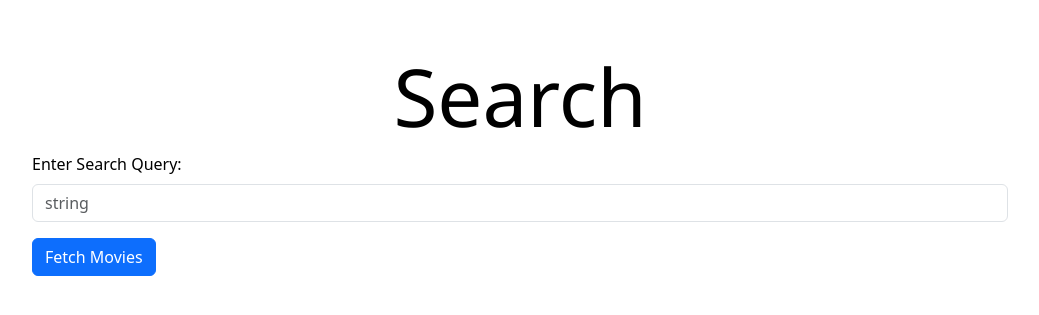
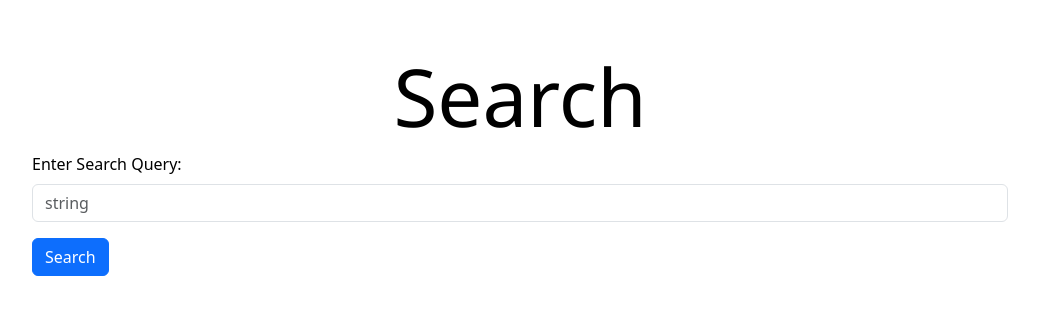
Before and after one commit to Ditmanson/mountainlionmovies, a Django app: page /search_movies/ in a window 1280 px wide. Shown: the part 90-405 px from the top of the page, without its empty margins (120-1159 px from the left). Run offline with Django 5.2, Linux system fonts and the light colour scheme; parts of the project's set-up code (start-up, migrations or seed data) failed here and were passed over.

Commit message:
search updated

```diff
--- a/filmproject/static/scripts/search.js
+++ b/filmproject/static/scripts/search.js
@@ -2,50 +2,91 @@
 import { search_url, pop_url, image_url, fetchData } from './fetch_tmdb_data.js';
 import { postData, getCsrfToken } from './post_mountainmovie_db.js';
 
-
 let search_input = document.getElementById('search_input');
 let search_button = document.getElementById('search_button');
-let movie_title0 = document.getElementById('movie_title0');
-let movie_poster0 = document.getElementById('movie_poster0');
 const resultsDiv = document.getElementById('results');
+let search_results = []
 
+// Wait for DOM content to be loaded
 document.addEventListener('DOMContentLoaded', async () => {
     try {
         let pop_movies = await popular_movies();  // Fetch popular movies
-        // Make sure `pop_movies` is an array
-        if (!Array.isArray(pop_movies)) {
-            throw new Error("Expected an array of movies.");
-        }
-
-        // Iterate over the movies array with movie object
-        for (const movie of pop_movies) {
-            console.log("Movie:", movie);
-            const movieElement = document.createElement('div');
-            movieElement.classList.add('col', 'film-item');
-            const poster = movie.poster_path ? `${image_url}${movie.poster_path}` : 'https://images.unsplash.com/photo-1660922771242-c598e0808188?w=700&auto=format&fit=crop&q=60&ixlib=rb-4.0.3&ixid=M3wxMjA3fDB8MHxzZWFyY2h8N3x8c29ycnl8ZW58MHx8MHx8fDA%3D';
-            movieElement.innerHTML = `
-                <a href="/films/">
-                    <img src="${poster}" alt="${movie.title} Poster" class="film-poster">
-                </a>
-            <h5 class="film-title">${movie.title}</h5>
-            <button type="submit" class="btn btn-success btn-sm add-to-seen">Mark as Seen</button>
-            <button type="submit" class="btn btn-secondary btn-sm add-to-watchlist">Add to Watchlist</button>
-            `;
-            const resultsDiv = document.getElementById('results'); // Make sure this element exists in your HTML
-            resultsDiv.appendChild(movieElement);
+        if (Array.isArray(pop_movies)) {
+            pop_movies.forEach((movie) => {
+                createMovieElement(movie, resultsDiv);
+            });
+        } else {
+            throw new Error("Expected an array of popular movies.");
         }
     } catch (error) {
         console.error("Error in fetching or processing movies:", error);
     }
 });
 
+// Function to fetch popular movies
 let popular_movies = async () => {
     const data = await fetchData(pop_url('1'));
-    console.log('data:', data.results);
+    console.log('Fetched popular movies:', data.results);
     return data.results;
 };
+
+// Function to fetch searched movies
 let searched_movies = async (query) => {
     const data = await fetchData(search_url(query));
-    console.log('data:', data.results);
+    console.log('Fetched searched movies:', data.results);
     return data.results;
 };
+
+function createMovieElement(movie, container) {
+    const movieElement = document.createElement('div');
+    movieElement.classList.add('col', 'film-item');
+
+    const poster = movie.poster_path
+        ? `${image_url}${movie.poster_path}`
+        : 'https://images.unsplash.com/photo-1660922771242-c598e0808188?w=700&auto=format&fit=crop&q=60&ixlib=rb-4.0.3&ixid=M3wxMjA3fDB8MHxzZWFyY2h8N3x8c29ycnl8ZW58MHx8MHx8fDA%3D';
+
+    movieElement.innerHTML = `
+        <a href="/films/${movie.id}">
+            <img src="${poster}" alt="${movie.title} Poster" class="film-poster">
+        </a>
+        <h5 class="film-title">${movie.title}</h5>
+        <button type="submit" class="btn btn-success btn-sm add-to-seen">Mark as Seen</button>
+        <button type="submit" class="btn btn-secondary btn-sm add-to-watchlist">Add to Watchlist</button>
+    `;
+
+    container.appendChild(movieElement);
+}
+
+document.getElementById('search_input').addEventListener('keypress', (e) => {
+    if (e.key === 'Enter') {
+        e.preventDefault();
+        document.getElementById('search_button').click();
+    }
+});
+
+// Handle search button click
+document.getElementById('search_button').addEventListener('click', async () => {
+    const search_query = document.getElementById('search_input').value.trim();
+
+    // Clear previous search results
+    resultsDiv.innerHTML = '';
+
+    if (search_query) {
+        try {
+            // Fetch the searched movies
+            search_results = await searched_movies(search_query);
+
+            if (Array.isArray(search_results)) {
+                search_results.forEach((movie) => {
+                    createMovieElement(movie, resultsDiv);
+                });
+            } else {
+                throw new Error("Expected an array of search results.");
+            }
+        } catch (error) {
+            console.error("Error in fetching or processing search results:", error);
+        }
+    } else {
+        alert('Please enter a search term.');
+    }
+});
--- a/filmproject/templates/filmproject/search_movies.html
+++ b/filmproject/templates/filmproject/search_movies.html
@@ -7,7 +7,7 @@
       <label for="search_input" class="form-label">Enter Search Query:</label>
       <input type="string" id="search_input" class="form-control" placeholder="string" />
     </div>
-    <button id="search_button" class="btn btn-primary">Fetch Movies</button>
+    <button id="search_button" class="btn btn-primary">Search</button>
   </div>
   <div class="container text-center">
     <div class="row row-cols-3" id="results"></div>
```
